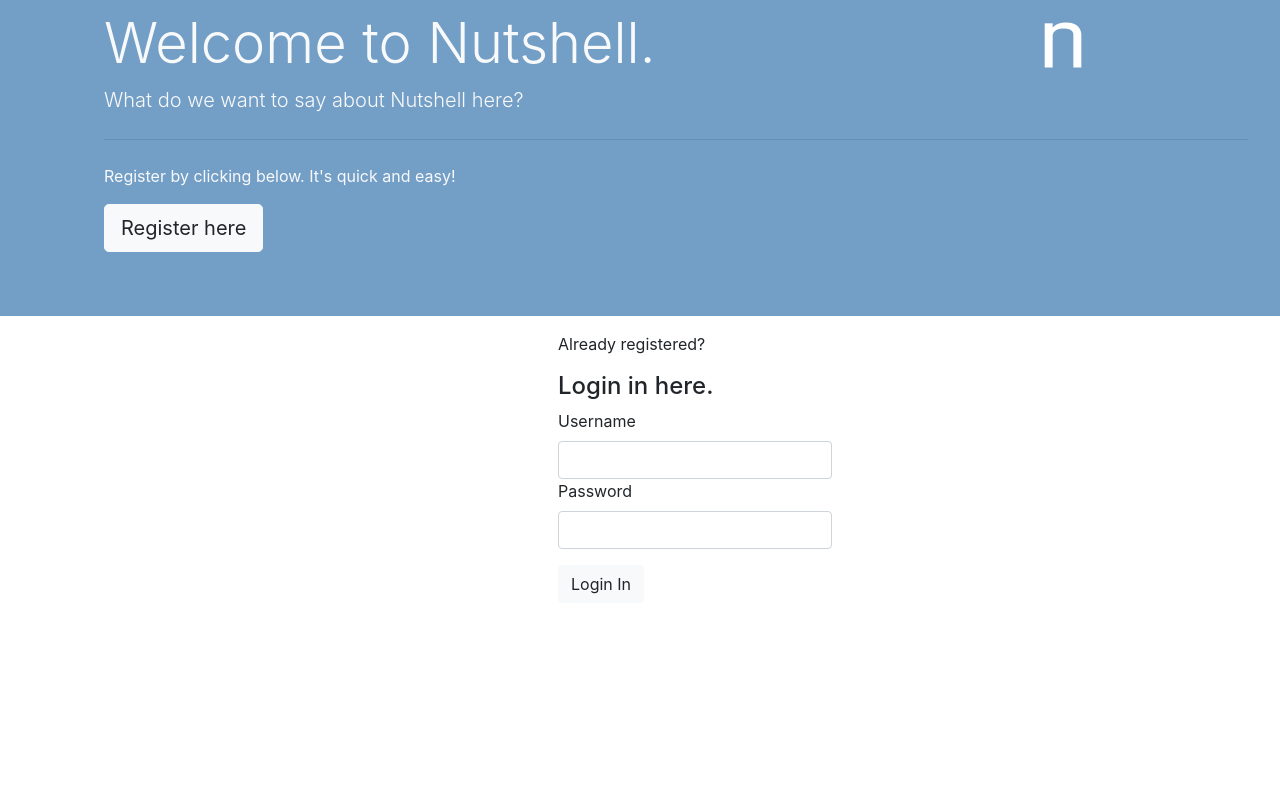
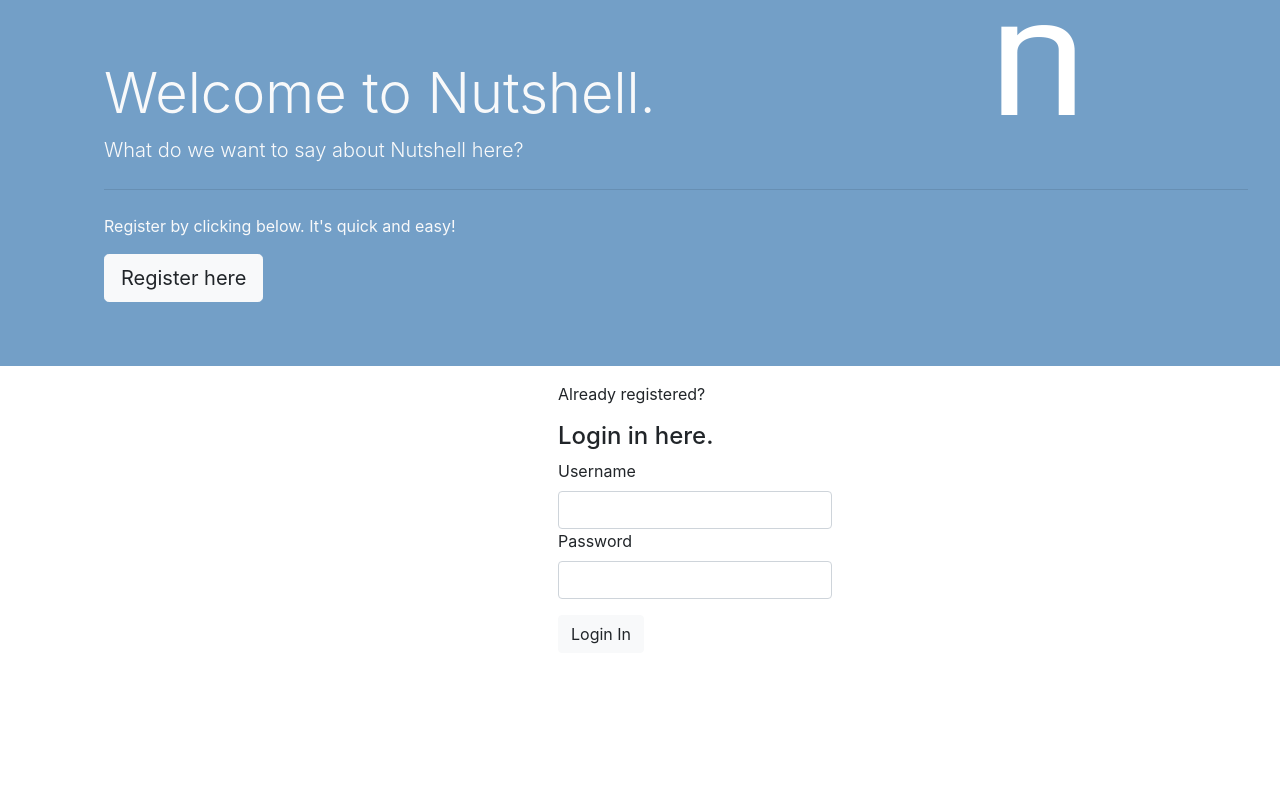
Before and after one commit to nss-day-cohort-41/nutshell-my-pretty-rose-tree, a plain HTML site: page src/index.html in a window 1280 px wide. Shown: the top 800 px of the page. Drawn offline with nearby package versions, Linux system fonts and the light colour scheme.

Commit message:
update to image sizing

```diff
--- a/src/index.html
+++ b/src/index.html
@@ -15,7 +15,7 @@
 <body>
     <article id="container">
         <div class="bannerLogo">
-            <img class="imgSize" src="../d840c4cc-a59e-4608-8917-ac411f453f48_200x200.png" alt="logo" style="width:50px;height:50px;">
+            <img class="imgSize" src="../d840c4cc-a59e-4608-8917-ac411f453f48_200x200.png" alt="logo" style="width:100px;height:100px;">
            </div>
         <div class="banner">
         <div class="jumbotron bg-transparent">
```
